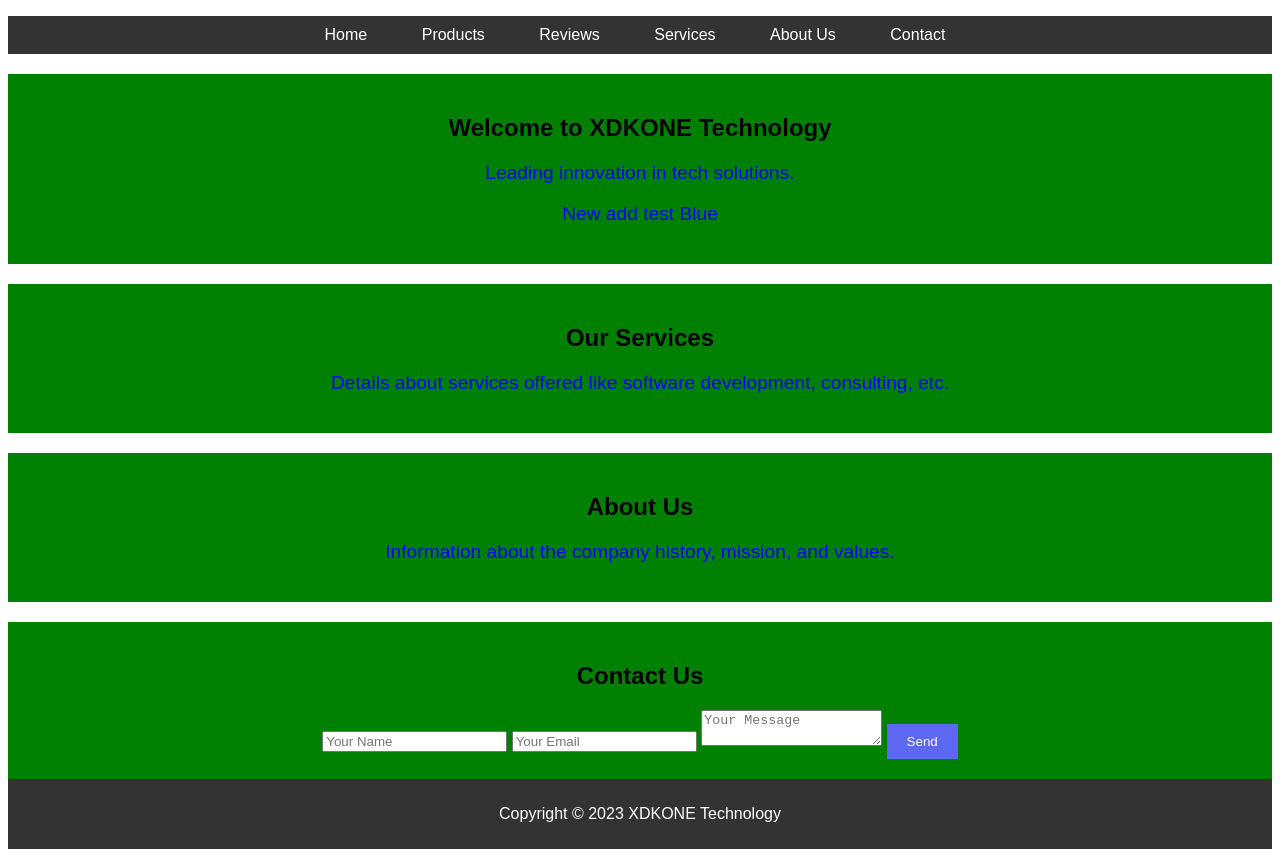
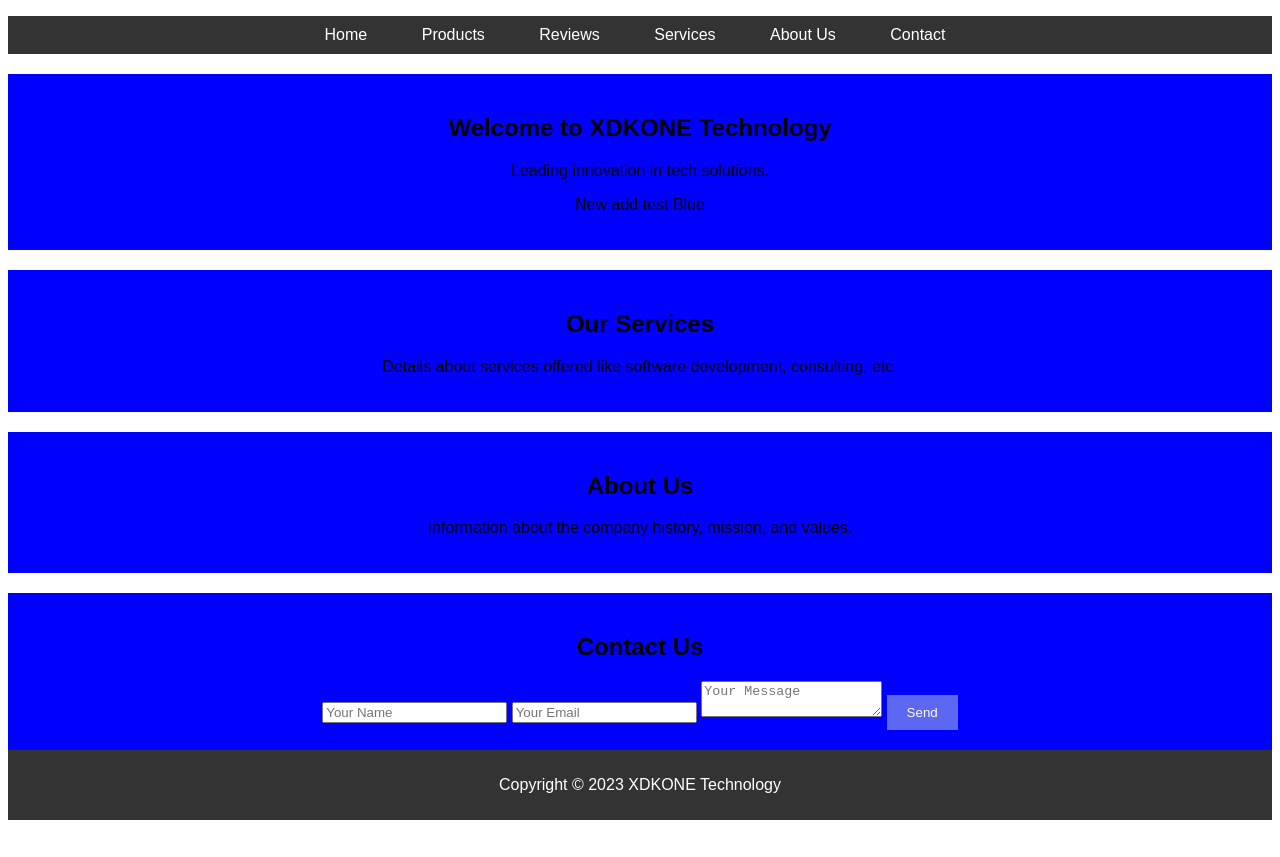
Before and after one commit to Ricardofvr/WebSiteN1.github.io, a plain HTML site: page index.html in a window 1280 px wide. After the commit the page ends 828 px from the top, so only its background shows below. Drawn offline with Linux system fonts and the light colour scheme.

Commit message:
Update styles.css

```diff
--- a/styles.css
+++ b/styles.css
@@ -26,14 +26,12 @@ section {
     margin-top: 20px;
     background: #000000;
     text-align: center;
-    background-color: green;
+    background-color: blue;
+
 }
 
 
-section p {
-    color: blue;
-    font-size: 1.2em;
-}
+
 
 
 footer {
```
